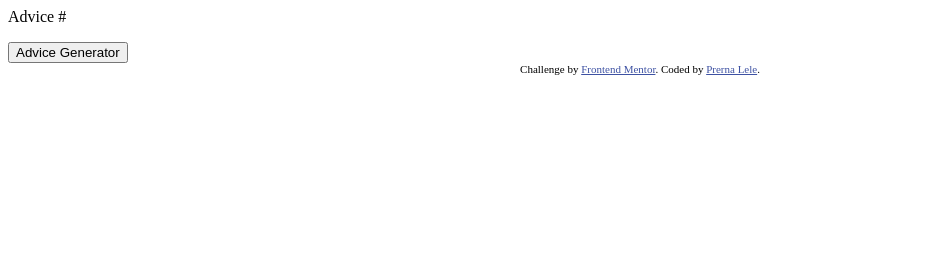
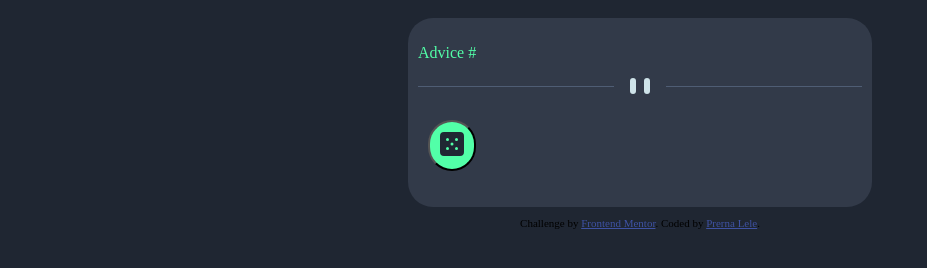
Before and after one commit to prernalele/adviceGenerator, a plain HTML site: page index.html in a window 1280 px wide. Shown: the whole page, without its empty margins (0-927 px from the left). Drawn offline with Linux system fonts and the light colour scheme.

Commit message:
adds styles

```diff
--- a/index.html
+++ b/index.html
@@ -7,6 +7,7 @@
   <link rel="icon" type="image/png" sizes="32x32" href="./images/favicon-32x32.png">
 
   <title>Frontend Mentor | Advice generator app</title>
+  <link rel="stylesheet" href="style.css" />
 
   <!-- Feel free to remove these styles or customise in your own stylesheet 👍 -->
   <style>
@@ -16,10 +17,18 @@
 </head>
 <body>
 
-  Advice #<!-- Advice ID goes here -->
-  <div id="adviceId"></div>
-  <p id="adviceText"></p>
-  <button onClick=fetchAdvice()> Advice Generator </button>
+  <!-- Advice ID goes here -->
+  <div class="wrapper">
+    <p id="adviceNum">Advice #<span id="adviceId"></span></p>
+    <p id="adviceText"></p>
+    <img class="divider" src='./images/pattern-divider-desktop.svg'>
+    <p class="diceOuterWrapper">
+      <button class="diceWrapper" onClick=fetchAdvice()>
+        <img src='./images/icon-dice.svg'/>
+      </button>
+    </p>
+
+  </div>
 
   <div class="attribution">
     Challenge by <a href="https://www.frontendmentor.io?ref=challenge" target="_blank">Frontend Mentor</a>.
--- a/script.js
+++ b/script.js
@@ -16,7 +16,7 @@ function fetchAdvice() {
     .then(data => {
         //Display id and advice
         displayAdviceId.innerHTML = data.slip.id
-        displayAdviceText.innerHTML = data.slip.advice
+        displayAdviceText.innerHTML = '"' + data.slip.advice + '"';
 
     })
 }
--- /dev/null
+++ b/style.css
@@ -0,0 +1,60 @@
+@font-face {
+    font-family: fontAdvice;
+    src: url(https://fonts.google.com/specimen/Manrope);
+}
+
+body {
+    display: flex;
+    justify-content: center;
+    align-items: center;
+    flex-direction: column;
+    background-color: hsl(218, 23%, 16%)
+
+}
+
+.wrapper {
+    background-color:hsl(217, 19%, 24%);
+    padding: 10px;
+    margin: 10px;
+    justify-content: center;
+    align-items: center;
+    border-radius: 25px;
+}
+
+.diceWrapper {
+    background-color: hsl(150, 100%, 66%);
+    padding: 10px;
+    margin: 10px;
+    border-radius: 30px;
+    justify-content: center;
+    align-items: center;
+}
+
+.diceOuterWrapper {
+    justify-content: center;
+    align-items: center;
+}
+
+.divider {
+    display: flex;
+    justify-content: center;
+    align-items: center;
+}
+
+#adviceText {
+    color: white;
+    font-family: fontAdvice;
+    font-size: medium;
+    padding: 0px;
+    margin: 0px;
+    display: flex;
+    justify-content: center;
+    align-items: center;
+    font-weight: 800;
+}
+
+#adviceNum {
+    align-items: center;
+    justify-content: center;
+    color:  hsl(150, 100%, 66%);
+}
```
